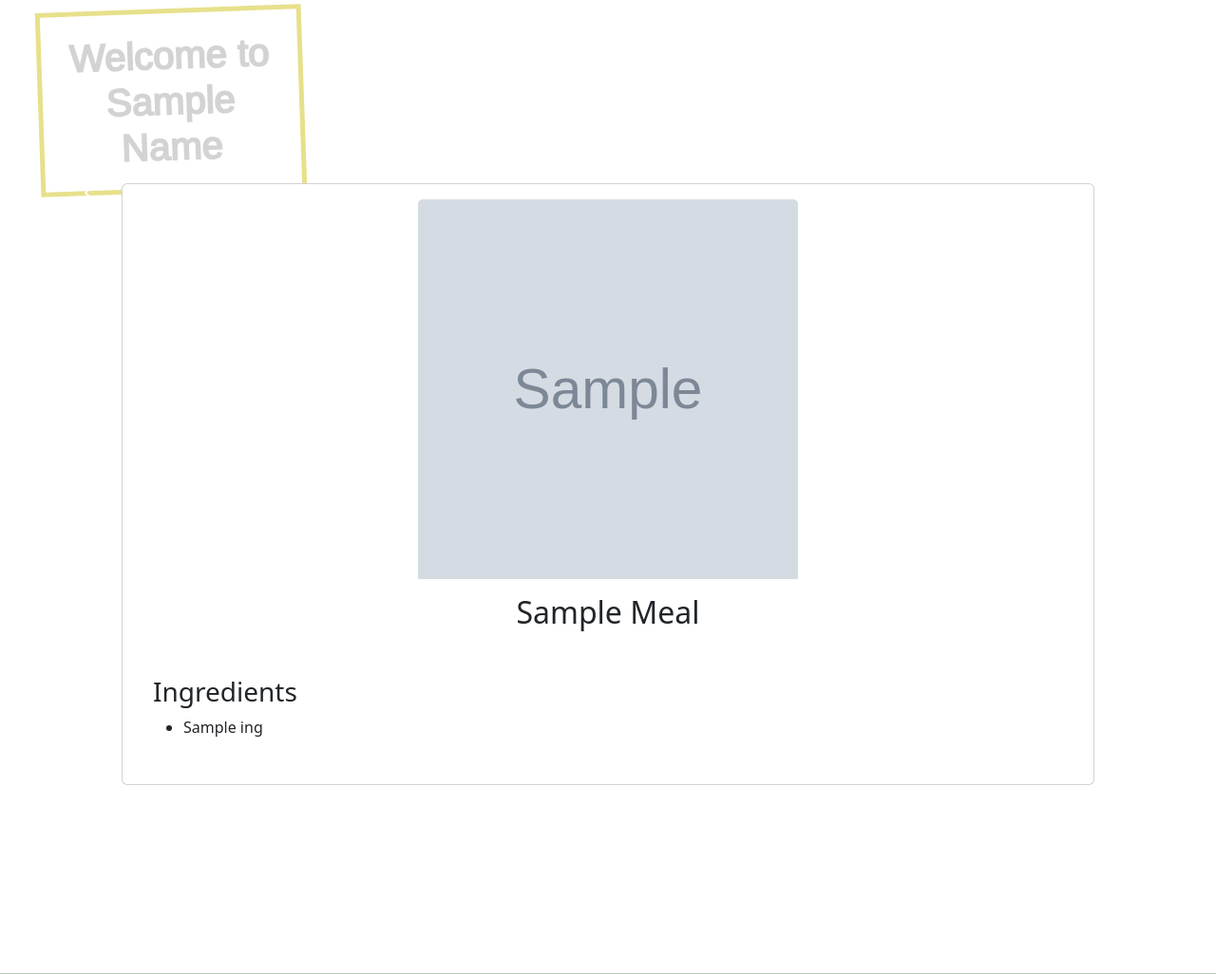
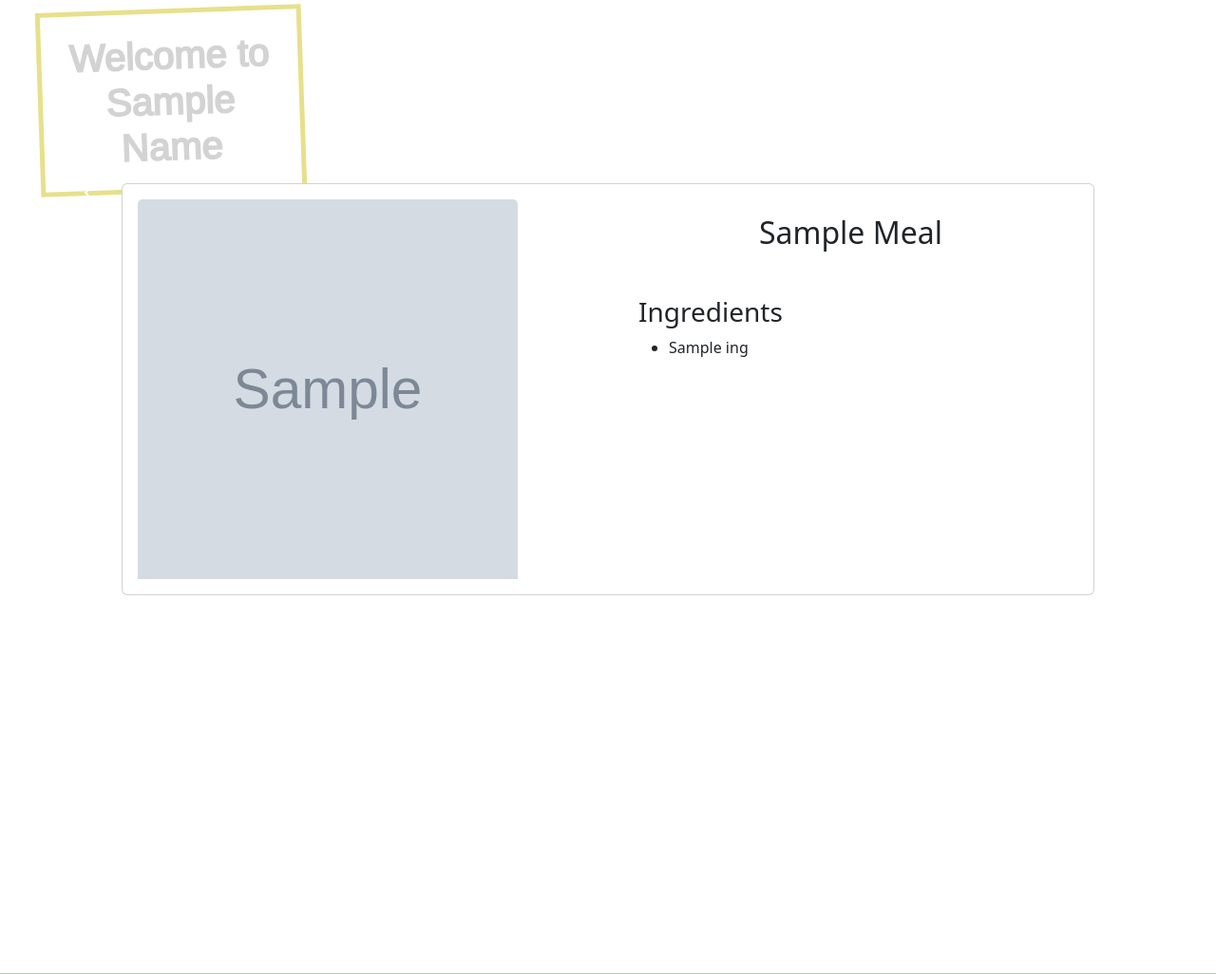
Before and after one commit to douglas86/ci-project4-restaurant-booking-system, a Django app: template templates/home/index.html in a window 1280 px wide. Shown: the part 197-1223 px from the top of the page at 95% size. Run offline with Django 5.2, Linux system fonts and the light colour scheme; the template is opened without the code that fills it: most values are stand-ins (such as "Sample title", 1, 10 or a date in 2020); grey boxes marked "Sample" are stand-in pictures; some web fonts are replaced.

Commit message:
charge the card to be flex boxed image on left content on right

```diff
--- a/static/css/media.css
+++ b/static/css/media.css
@@ -42,6 +42,22 @@
 /*media query for laptops and larger*/
 @media screen and (min-width: 1024px) {
     /*main*/
+    /*carousel*/
+    .image {
+        width: 50%;
+        margin: 0;
+    }
+
+    .card-details {
+        width: 50%;
+        position: absolute;
+        left: 50%;
+    }
+
+    .ingredients {
+        margin-left: 1em;
+    }
+
     /*forms*/
     form {
         padding: 5em 10em;
--- a/static/css/styles.css
+++ b/static/css/styles.css
@@ -99,6 +99,10 @@ p {
     margin: auto;
     padding: 1em;
 }
+
+.image {
+    margin: auto;
+}
 .card img {
     width: 18em;
     height: 18em;
--- a/templates/services/home/card.html
+++ b/templates/services/home/card.html
@@ -1,7 +1,9 @@
 {% load static %}
 
 <div class="card">
-    <img src="{{ meal.featured_image.url }}" class="card-img-top" alt="not found">
+    <div class="image">
+        <img src="{{ meal.featured_image.url }}" class="card-img-top" alt="not found">
+    </div>
     <div class="card-details">
         <div class="card-title"><h2>{{ meal.title | title }}</h2></div>
         <div class="ingredients">
```
